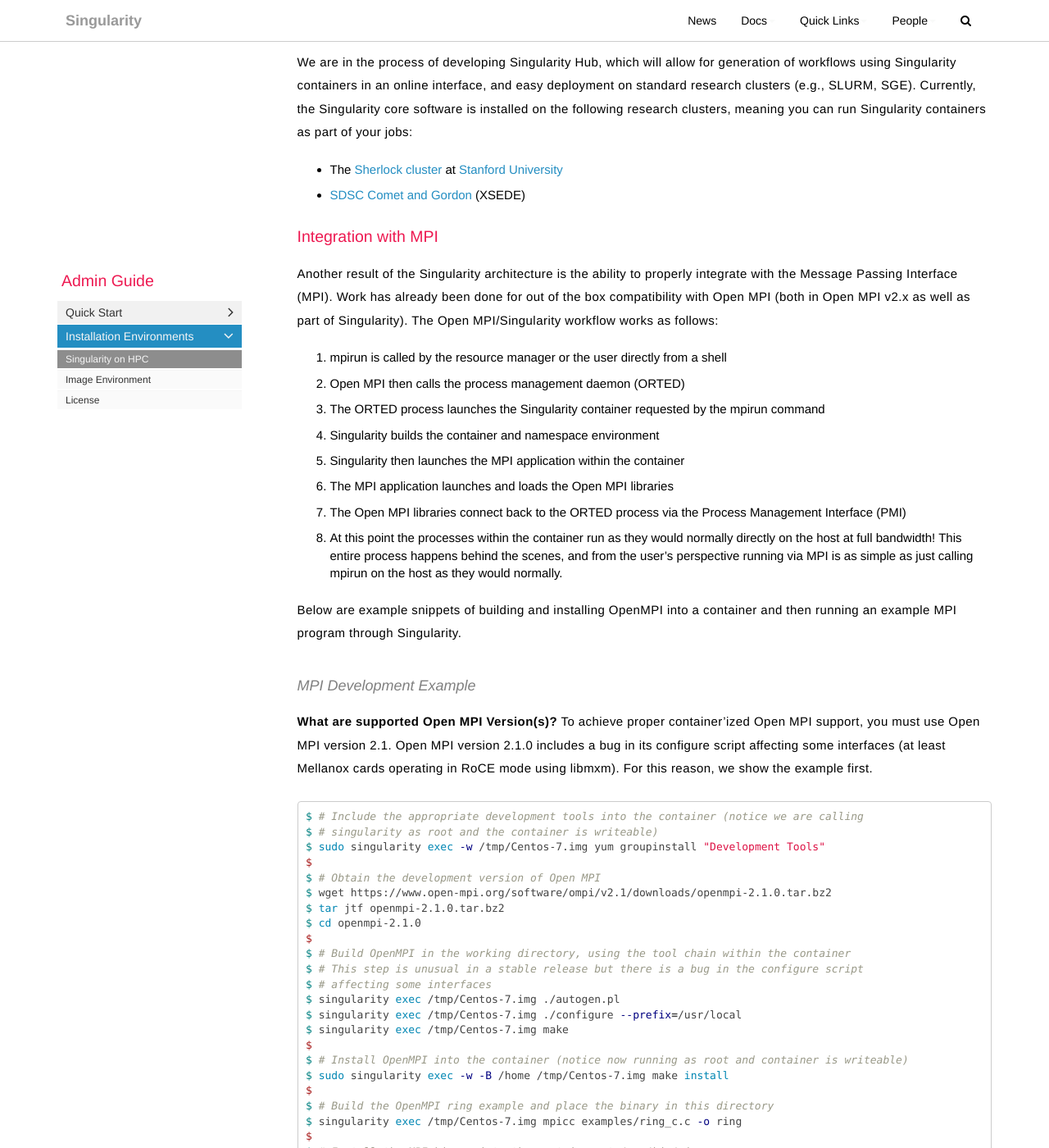
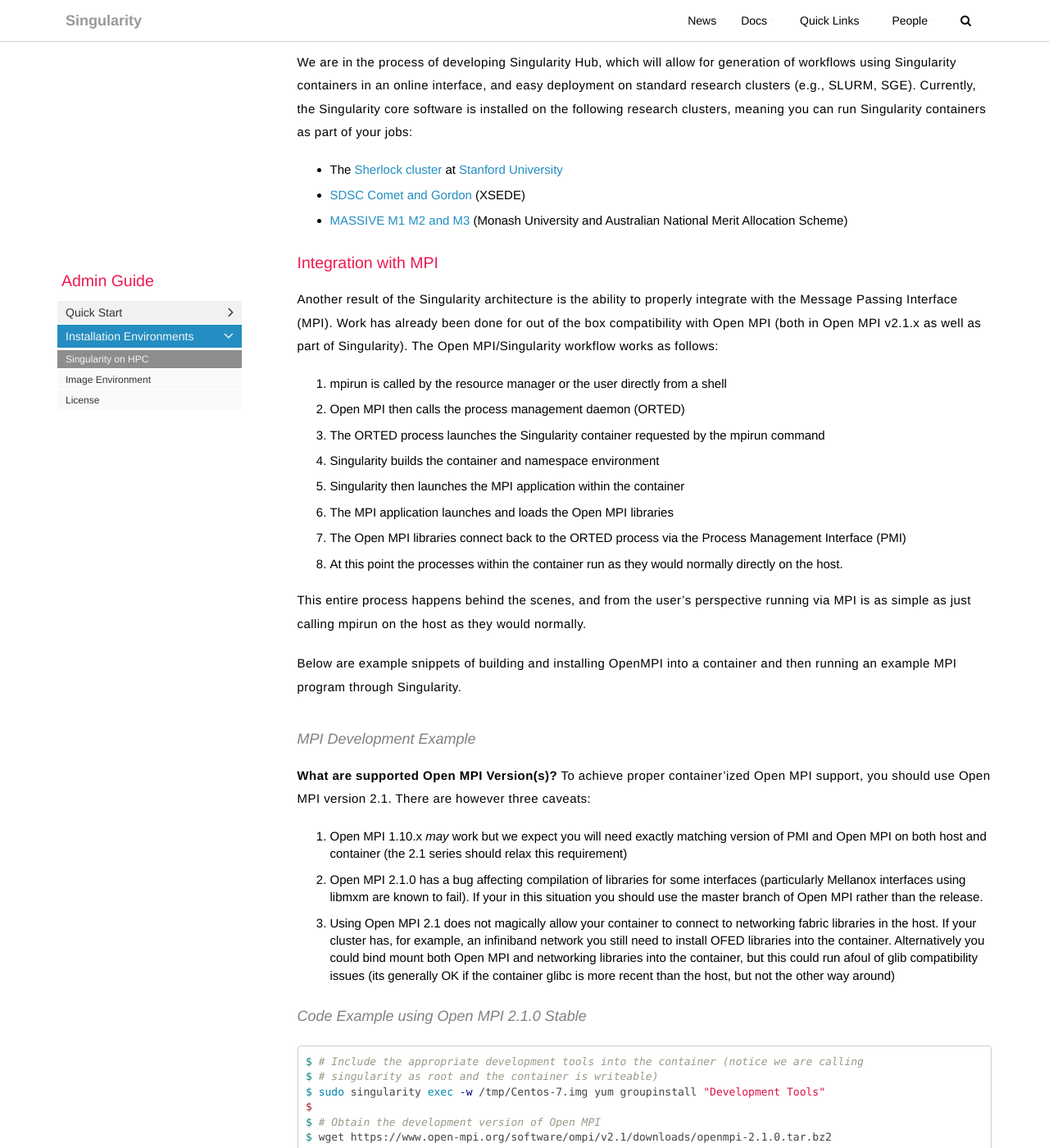
Before and after one commit to singularityware/singularityware.github.io, a Jekyll site: the page built from pages/docs/admin-docs/docs-hpc.md, in a window 1280 px wide and 1400 px high, scrolled down 523 px. Shown: the whole window at 82% size. Built offline with Jekyll 4.4.1, drawn with Linux system fonts in a browser that asks for light colours; nearby versions of some CDN libraries; comment, search, counter and statistics services are not loaded; some of the changed text lies outside the part shown.

Commit message:
Update based on additional info provided by Greg in the mailing list thread "mpi and portability" on 2017-05-11/12

````diff
--- a/pages/docs/admin-docs/docs-hpc.md
+++ b/pages/docs/admin-docs/docs-hpc.md
@@ -15,9 +15,10 @@
 
 - The <a href="http://sherlock.stanford.edu" target="_blank" class="no-after">Sherlock cluster</a> at <a href="https://srcc.stanford.edu/" class="no-after" target="_blank">Stanford University</a>
 - <a href="https://www.xsede.org/news/-/news/item/7624" target="_blank" class="no-after">SDSC Comet and Gordon</a> (XSEDE)
+- <a href="http://docs.massive.org.au/index.html" target="_blank" class="no-after">MASSIVE M1 M2 and M3</a> (Monash University and Australian National Merit Allocation Scheme)
 
 ### Integration with MPI
-Another result of the Singularity architecture is the ability to properly integrate with the Message Passing Interface (MPI). Work has already been done for out of the box compatibility with Open MPI (both in Open MPI v2.x as well as part of Singularity). The Open MPI/Singularity workflow works as follows:
+Another result of the Singularity architecture is the ability to properly integrate with the Message Passing Interface (MPI). Work has already been done for out of the box compatibility with Open MPI (both in Open MPI v2.1.x as well as part of Singularity). The Open MPI/Singularity workflow works as follows:
 
  1. mpirun is called by the resource manager or the user directly from a shell
  2. Open MPI then calls the process management daemon (ORTED)
@@ -26,7 +27,9 @@
  5. Singularity then launches the MPI application within the container
  6. The MPI application launches and loads the Open MPI libraries
  7. The Open MPI libraries connect back to the ORTED process via the Process Management Interface (PMI)
- 8. At this point the processes within the container run as they would normally directly on the host at full bandwidth! This entire process happens behind the scenes, and from the user's perspective running via MPI is as simple as just calling mpirun on the host as they would normally.
+ 8. At this point the processes within the container run as they would normally directly on the host.
+
+This entire process happens behind the scenes, and from the user's perspective running via MPI is as simple as just calling mpirun on the host as they would normally.
 
 Below are example snippets of building and installing OpenMPI into a container and then running an example MPI program through Singularity.
 
@@ -34,7 +37,13 @@
 #### MPI Development Example
 
 **What are supported Open MPI Version(s)?**
-To achieve proper container'ized Open MPI support, you must use Open MPI version 2.1. Open MPI version 2.1.0 includes a bug in its configure script affecting some interfaces (at least Mellanox cards operating in RoCE mode using libmxm). For this reason, we show the example first.
+To achieve proper container'ized Open MPI support, you should use Open MPI version 2.1. There are however three caveats:
+  1. Open MPI 1.10.x *may* work but we expect you will need exactly matching version of PMI and Open MPI on both host and container (the 2.1 series should relax this requirement)
+  2. Open MPI 2.1.0 has a bug affecting compilation of libraries for some interfaces (particularly Mellanox interfaces using libmxm are known to fail). If your in this situation you should use
+     the master branch of Open MPI rather than the release.
+  3. Using Open MPI 2.1 does not magically allow your container to connect to networking fabric libraries in the host. If your cluster has, for example, an infiniband network you still need to install OFED libraries into the container. Alternatively you could bind mount both Open MPI and networking libraries into the container, but this could run afoul of glib compatibility issues (its generally OK if the container glibc is more recent than the host, but not the other way around)
+
+#### Code Example using Open MPI 2.1.0 Stable
 
 ```bash
 $ # Include the appropriate development tools into the container (notice we are calling
@@ -46,10 +55,6 @@
 $ tar jtf openmpi-2.1.0.tar.bz2
 $ cd openmpi-2.1.0
 $
-$ # Build OpenMPI in the working directory, using the tool chain within the container
-$ # This step is unusual in a stable release but there is a bug in the configure script
-$ # affecting some interfaces
-$ singularity exec /tmp/Centos-7.img ./autogen.pl
 $ singularity exec /tmp/Centos-7.img ./configure --prefix=/usr/local
 $ singularity exec /tmp/Centos-7.img make
 $
@@ -67,9 +72,9 @@
 
 ```
 
-#### Code Example
+#### Code Example using Open MPI git master
 
-The following example (using their master) should work fine on most hardware but if you have an issue, try running this example below:
+The previous example (using the Open MPI 2.1.0 stable release) should work fine on most hardware but if you have an issue, try running the example below (using the Open MPI Master branch):
 
 ```bash
 $ # Include the appropriate development tools into the container (notice we are calling
````
